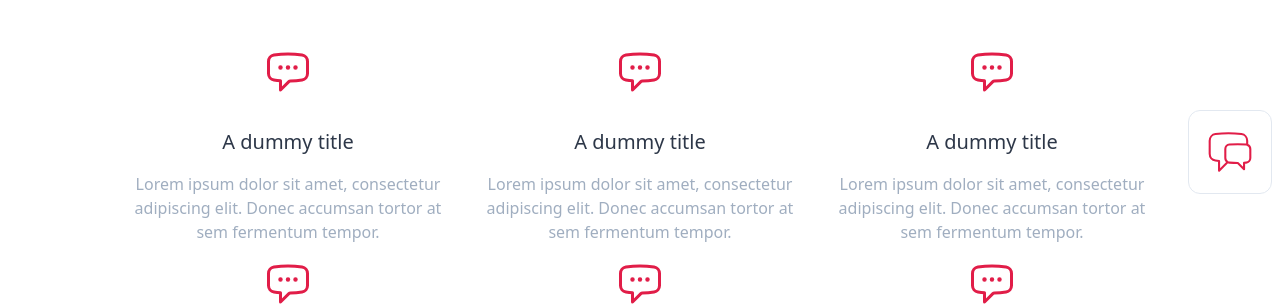
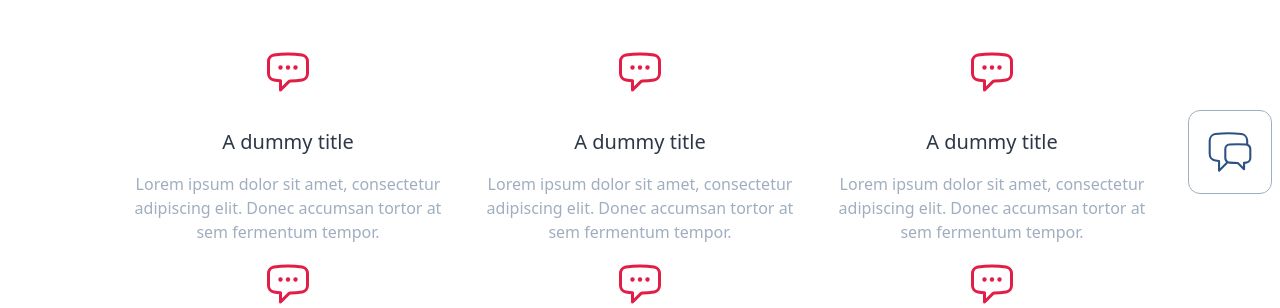
Before and after one commit to tanujsonare/chat_application, a Django app: page / in a window 1280 px wide. Shown: the part 598-906 px from the top of the page. Run offline with Django 4.2, Linux system fonts and the light colour scheme; style sheets or scripts are compiled from the project's sources.

Commit message:
Updated chat bubble UI

```diff
--- a/chat/template_tages/chat_tags.py
+++ b/chat/template_tages/chat_tags.py
@@ -5,9 +5,8 @@ register = template.Library()
 @register.filter(name="initials")
 def initials(value):
     initials = ""
-    # breakpoint()
     for name in value.split(" "):
-        if name and len(name) < 3:
+        if name:
             initials += name[0].upper()
 
     return initials
--- a/chat/templates/chat/chat_bubble.html
+++ b/chat/templates/chat/chat_bubble.html
@@ -1,13 +1,13 @@
-<div id="chat" class="max-w-[300px] fixed right-2 bottom-2 p-4 bg-white border border-gray-300 rounded-xl">
+<div id="chat" class="max-w-[300px] fixed right-2 bottom-2 p-4 bg-white border border-gray-500 rounded-xl">
     <div id="chat_icon">
         <button id="chat_open" class="w-[50px] flex item-center">
-            <svg xmlns="http://www.w3.org/2000/svg" fill="none" viewBox="0 0 24 24" stroke-width="1" stroke="currentColor" class="text-rose-600">
+            <svg xmlns="http://www.w3.org/2000/svg" fill="none" viewBox="0 0 24 24" stroke-width="1" stroke="currentColor" class="text-blue-800">
                 <path stroke-linecap="round" stroke-linejoin="round" d="M20.25 8.511c.884.284 1.5 1.128 1.5 2.097v4.286c0 1.136-.847 2.1-1.98 2.193-.34.027-.68.052-1.02.072v3.091l-3-3c-1.354 0-2.694-.055-4.02-.163a2.115 2.115 0 01-.825-.242m9.345-8.334a2.126 2.126 0 00-.476-.095 48.64 48.64 0 00-8.048 0c-1.131.094-1.976 1.057-1.976 2.192v4.286c0 .837.46 1.58 1.155 1.951m9.345-8.334V6.637c0-1.621-1.152-3.026-2.76-3.235A48.455 48.455 0 0011.25 3c-2.115 0-4.198.137-6.24.402-1.608.209-2.76 1.614-2.76 3.235v6.226c0 1.621 1.152 3.026 2.76 3.235.577.075 1.157.14 1.74.194V21l4.155-4.155" />
             </svg>
         </button>
     </div>
     <div id="chat_welcome" class="hidden">
-        <input type="text" name="name" id="user_name" class="w-full mb-4 py-2 px-6 rounded-xl bg-gray-100" placeholder="Enter Your name ....">
-        <button id="join_chat" class="py-2 px-6 rounded-xl text-white bg-rose-600">Request for chat</button>
+        <input type="text" name="name" id="user_name" class="w-full mb-4 py-2 px-6 rounded-xl border-gray-500 bg-gray-300" placeholder="Enter Your name ....">
+        <button id="join_chat" class="py-2 px-6 rounded-xl text-white bg-blue-800">Request for chat</button>
     </div>
 </div>
```
Also changed, not shown: chat/templates/chat/chat_page_for_customer.html (+6 -5 lines).
